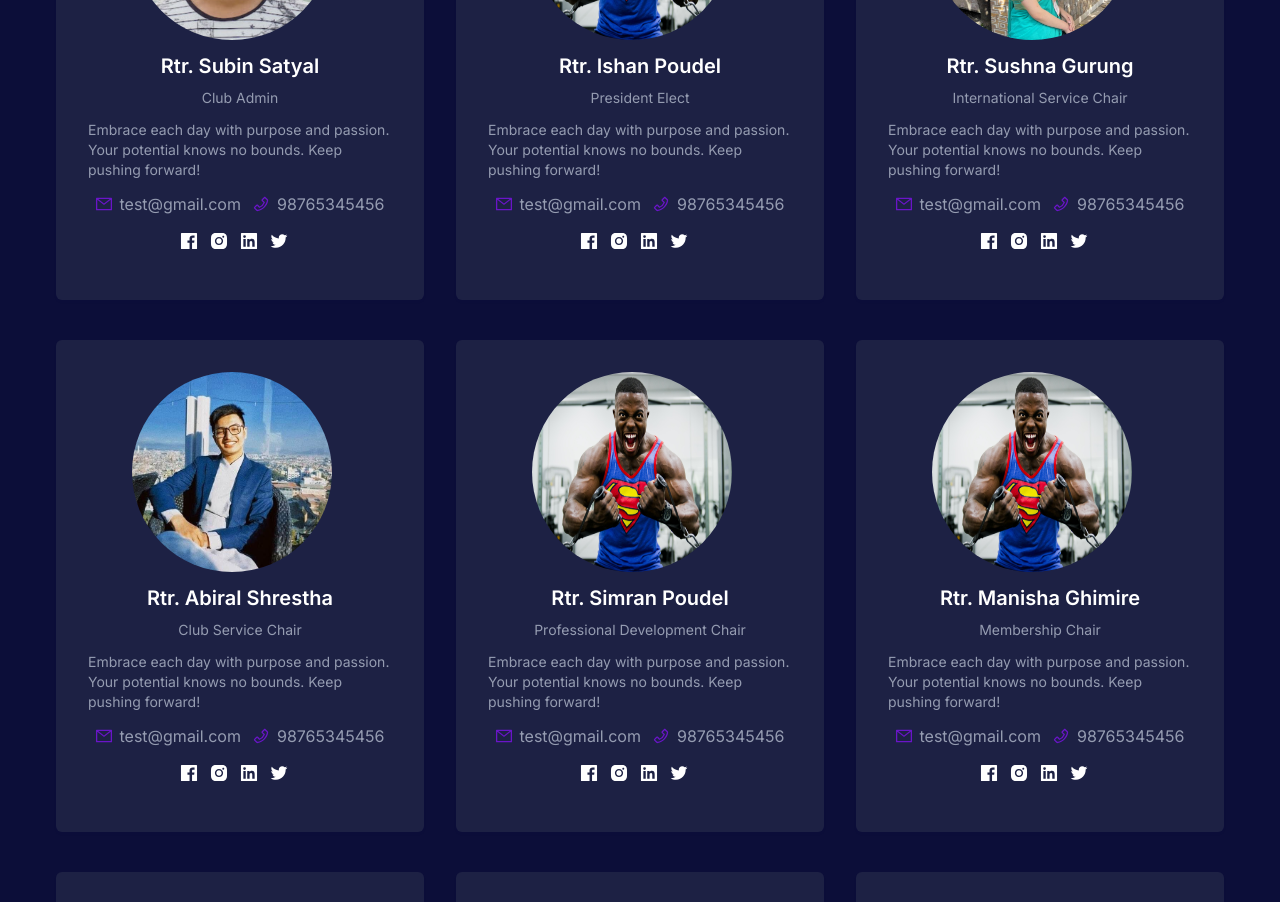
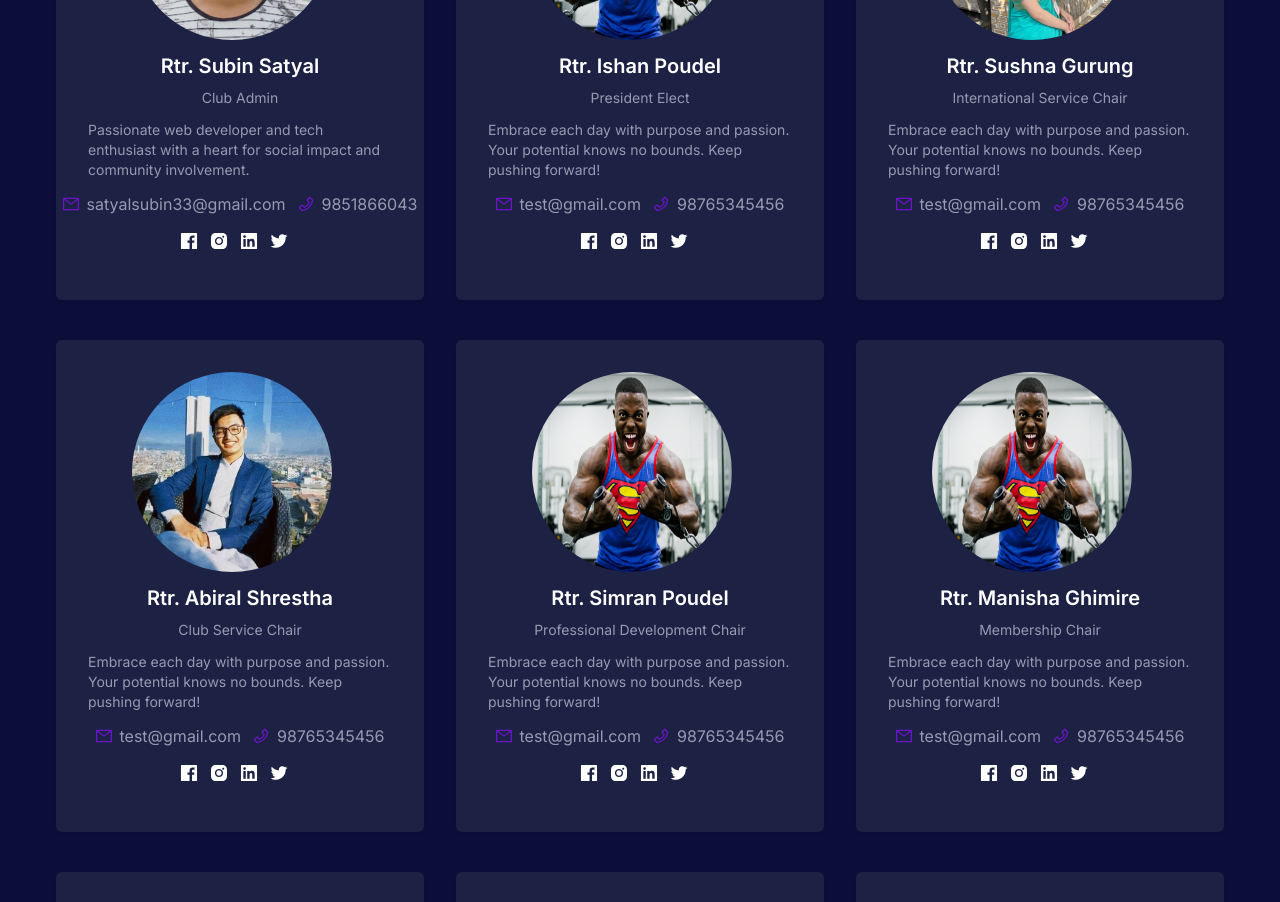
Before and after one commit to subin989/rtr-site, a Next.js app: page / in a window 1280 px wide. Shown: the part 3700-4602 px from the top of the page. Built offline with nearby package versions, Linux system fonts and the light colour scheme.

Commit message:
add my personal info

```diff
--- a/components/AllMembers/index.tsx
+++ b/components/AllMembers/index.tsx
@@ -43,13 +43,13 @@ const testimonialData: MemberDetails[] = [
     id: 3,
     name: "Rtr. Subin Satyal",
     designation: "Club Admin",
-    email: "test@gmail.com",
-    phone: "98765345456",
-    fb_link: "www.fb.com",
+    email: "satyalsubin33@gmail.com",
+    phone: "9851866043",
+    fb_link: "https://www.facebook.com/subinsatyal21",
     insta_link: "www.insta.com",
     image: "/images/testimonials/subin.jpg",
     content:
-      "Embrace each day with purpose and passion. Your potential knows no bounds. Keep pushing forward!",
+      "Passionate web developer and tech enthusiast with a heart for social impact and community involvement.",
   },
   {
     id: 3,
--- a/components/Members/index.tsx
+++ b/components/Members/index.tsx
@@ -43,13 +43,13 @@ const testimonialData: MemberDetails[] = [
     id: 3,
     name: "Rtr. Subin Satyal",
     designation: "Club Admin",
-    email: "test@gmail.com",
-    phone: "98765345456",
-    fb_link: "www.fb.com",
+    email: "satyalsubin33@gmail.com",
+    phone: "9851866043",
+    fb_link: "https://www.facebook.com/subinsatyal21",
     insta_link: "www.insta.com",
     image: "/images/testimonials/subin.jpg",
     content:
-      "Embrace each day with purpose and passion. Your potential knows no bounds. Keep pushing forward!",
+      "Passionate web developer and tech enthusiast with a heart for social impact and community involvement.",
   },
   {
     id: 3,
```
